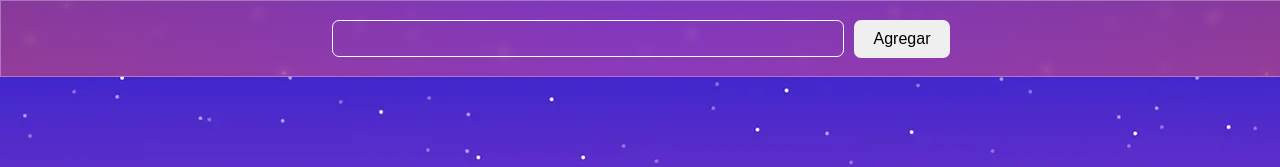
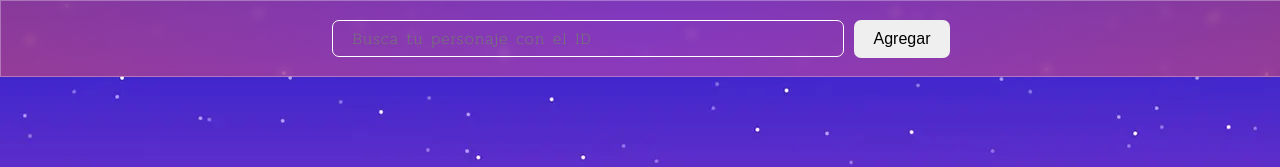
Before and after one commit to darkfox57/rick-and-morty-project, a React (Create React App) app: page / in a window 1280 px wide. Shown: the top 167 px of the page. Built offline with nearby package versions, Linux system fonts and the light colour scheme.

Commit message:
Co-authored-by: SergioAi <Spai26@users.noreply.github.com>

```diff
--- a/src/components/SearchBar/SearchBar.jsx
+++ b/src/components/SearchBar/SearchBar.jsx
@@ -15,7 +15,7 @@ export default function SearchBar (props) {
    }
    return(
       <form onSubmit={handleSumbit} className={styles.searchBar} >
-         <input className={styles.searchInput} name={search} type="text" onChange={handleInputValue}/>
+         <input className={styles.searchInput} placeholder='Busca tu personaje con el ID' name={search} type="text" onChange={handleInputValue}/>
          <button className={styles.searchButton} type='submit' onClick={()=>{onSearch(search)}}>Agregar</button>
       </form>
 
```
